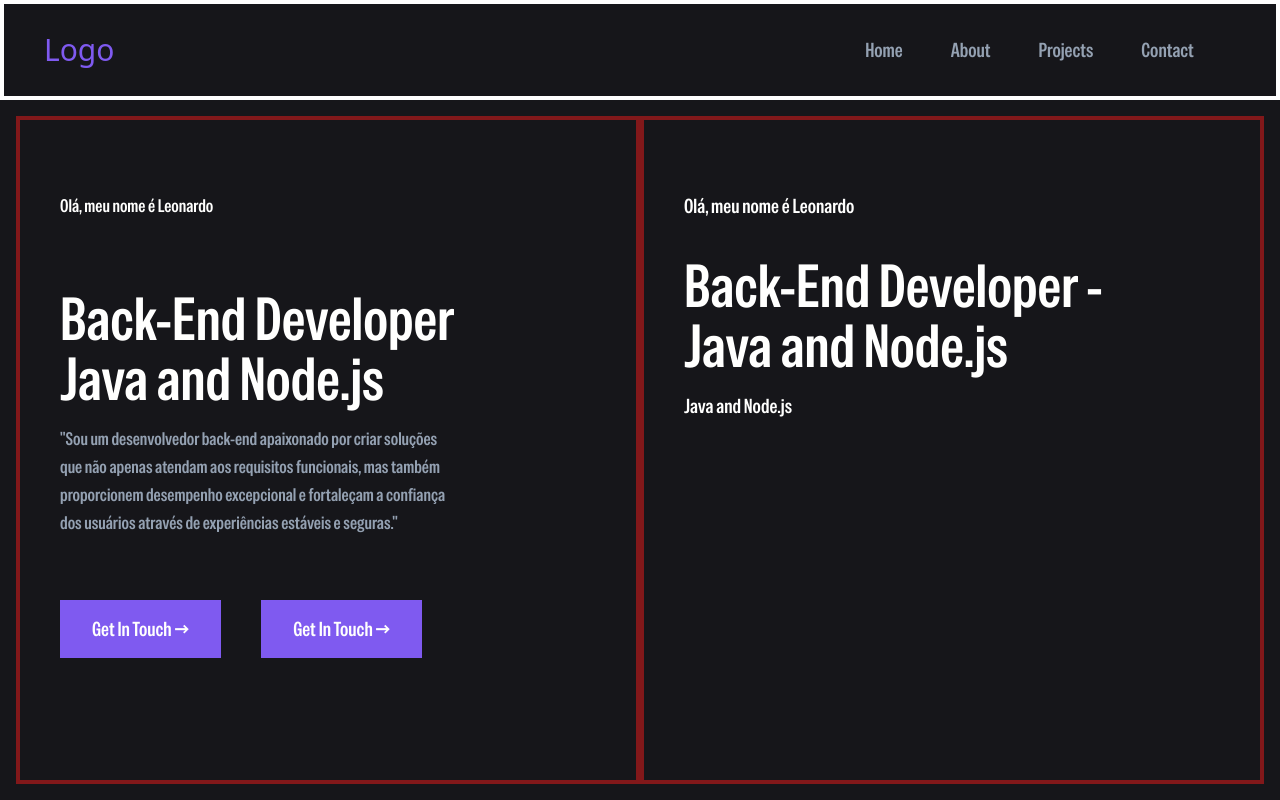
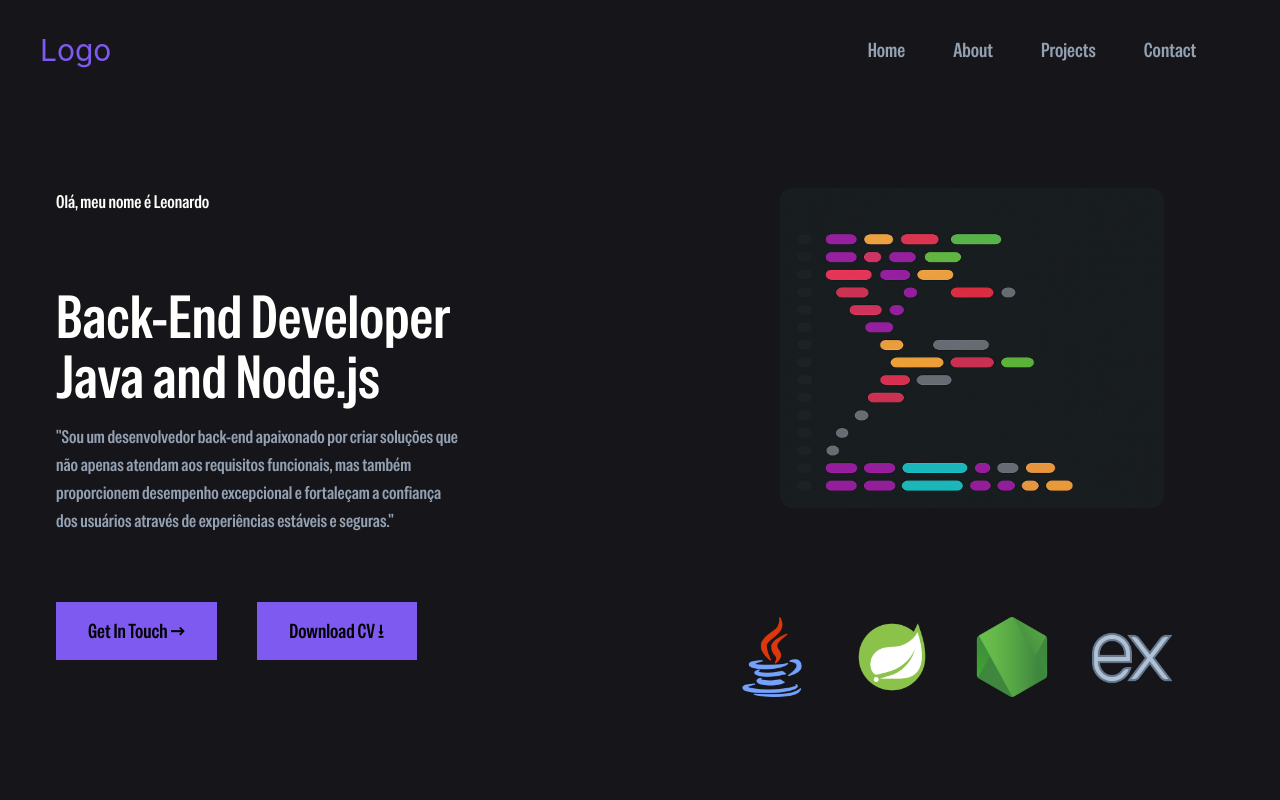
Before and after one commit to Leo-Slv/Leo-Slv.github.io, a website: page docs/index.html in a window 1280 px wide. Drawn offline with nearby package versions, Linux system fonts and the light colour scheme.

Commit message:
Inserções de layout no projeto

```diff
--- a/docs/index.html
+++ b/docs/index.html
@@ -6,9 +6,10 @@
     <link href="./styles/output.css" rel="stylesheet">
     <script src="https://cdn.jsdelivr.net/npm/@tailwindcss/browser@4"></script>
     <title>Portifólio</title>
+    <link href="https://cdn.jsdelivr.net/npm/flowbite@3.1.2/dist/flowbite.min.css" rel="stylesheet" />
   </head>
   <body class="grid grid-rows-[1fr_7fr] bg-main-color h-screen">
-    <nav class="grid grid-cols-[5fr_3fr] border-4 border-white">
+    <nav class="grid grid-cols-[5fr_3fr] ">
       <div class="flex main-color items-center">
         <span class="text-3xl pl-10">Logo</span>
       </div>
@@ -22,7 +23,7 @@
     </nav>
     <div class="grid grid-cols-[2fr_2fr] h-full p-4">
       <div
-        class="grid grid-rows-[1fr_2fr_1fr] border-4 border-red-900 h-full main-font">
+        class="grid grid-rows-[1fr_2fr_1fr] h-full main-font">
         <div class="headline pl-10 pt-18  text-lg">
           <span>Olá, meu nome é Leonardo</span>
         </div>
@@ -34,28 +35,33 @@
         </div>
         <div class="flex gap-10 px-10">
           <div>
-            <a href="#" class="card bg-button-color button-text px-8 py-4 text-xl">
+            <a href="#" class="card bg-button-color button-text px-8 py-4 text-xl border-black border-b-5 border-r-5 hover:bg-violet-400">
               Get In Touch <span>→</span>
             </a>
           </div>
           <div>
-            <a href="#" class="card bg-button-color button-text px-8 py-4 text-xl">
-              Get In Touch <span>→</span>
+            <a href="#" class="card bg-button-color button-text px-8 py-4 text-xl border-black border-b-5 border-r-5 hover:bg-violet-400">
+              Download CV <span>&#x2B73;</span>
             </a>
           </div>
         </div>
       </div>
 
       <div
-        class="grid grid-rows-[1fr_4fr] border-4 border-red-900 h-full main-font">
-        <div class="headline pl-10 pt-18  text-xl">
-          <span>Olá, meu nome é Leonardo</span>
-        </div>
-        <div class="headline pl-10  pt-1 text-6xl">
-          <div><span>Back-End Developer -</span></div>
-          <div><span>Java and Node.js</span></div>
-          <div class="text-xl pt-4"><span>Java and Node.js</span></div>
-        </div>
+        class="grid grid-rows-[3fr_1fr] h-full main-font align-center justify-center">
+        <div class="flex align-center justify-center headline pl-10 pt-18 text-6xl">
+          <img class="h-80 w-96 rounded-xl"  src="./assets/code-vetor (2).png" alt="">
+         </div>
+         <div class="flex align-center justify-center slider-container">
+          <div class="grid grid-cols-4 px-10 pb-5 slide gap-10">
+              <div class="w-20"><img src="/docs/assets/icon1.png" alt="Language 1"></div>
+              <div class="w-20"><img src="/docs/assets/icon2.png" alt="Language 2"></div>
+              <div class="w-20"><img src="/docs/assets/icon3.png" alt="Language 3"></div>
+              <div class="w-20"><img src="/docs/assets/icon4.png" alt="Language 3"></div>
+          </div>
       </div>
+
+      </div>
+    <script src="https://cdn.jsdelivr.net/npm/flowbite@3.1.2/dist/flowbite.min.js"></script>
     </body>
   </html>
```
Also changed, not shown: docs/assets/code-vetor (2).png (added), docs/assets/icon1.png (added), docs/assets/icon2.png (added), docs/assets/icon3.png (added), docs/assets/icon4.png (added), docs/styles/output.css.
